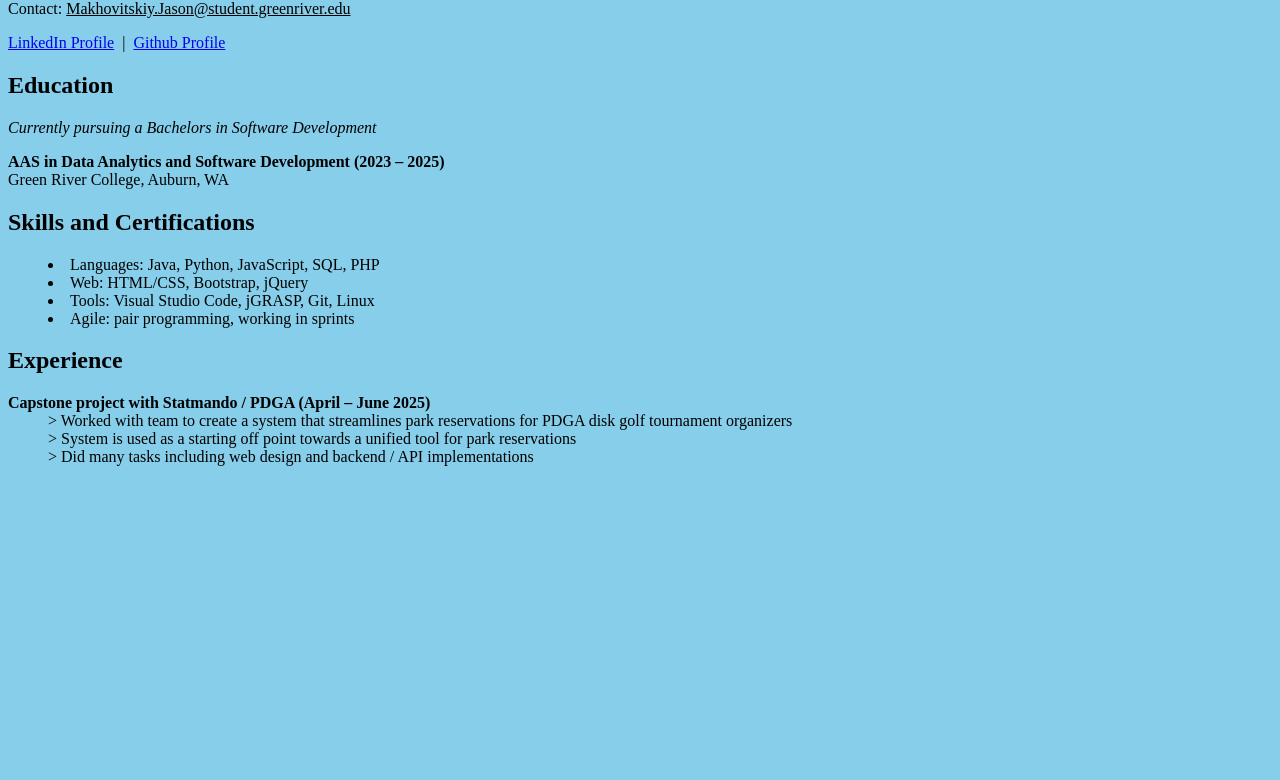
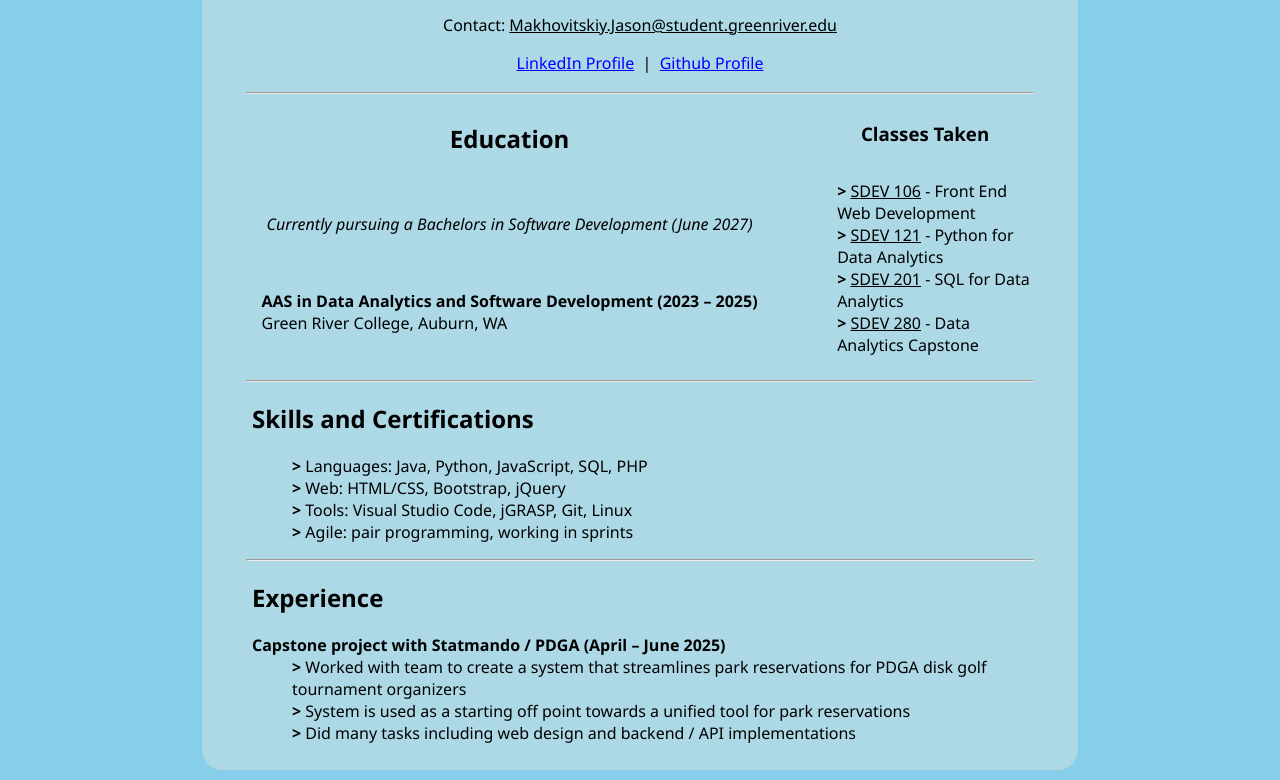
Before and after one commit to jmakho01/porfolio, a plain HTML site: page resume/index.html in a window 1280 px wide. Shown: the part 292-1072 px from the top of the page. Before the commit the page ends 800 px from the top, so only its background shows below. Drawn offline with Linux system fonts and the light colour scheme.

Commit message:
Moved styles.css to seperate folder, added additional CSS

```diff
--- a/resume/index.html
+++ b/resume/index.html
@@ -4,23 +4,45 @@
     <meta charset="UTF-8">
     <meta name="viewport" content="width=device-width, initial-scale=1.0">
     <title>Resume</title>
-    <link rel = "stylesheet" href = "style.css">
+    <link rel = "stylesheet" href = "../styles/style.css">
     <link rel = "icon" href = "../imgs/resume-icon.png">
 </head>
 <body>
+    <main>
+        <header>
             <img src = "../imgs/portrait.jpg" alt = "A photo of the student" width = 200 height = 200>
             <h1>Jason Makhovitskiy</h1>
             <p>Contact: <u>Makhovitskiy.Jason@student.greenriver.edu</u></p>
             <a href = "https://www.linkedin.com/in/jason-makhovitskiy/">LinkedIn Profile</a>
             &nbsp;&#124;&nbsp;
             <a href = "https://github.com/jmakho01">Github Profile</a>
+        </header>
 
+        <hr>
+
+        <section id = "school">
+            <div id = "edu">
                 <h2>Education</h2>
 
-    <p><i>Currently pursuing a Bachelors in Software Development</i></p>
+                <p><i>Currently pursuing a Bachelors in Software Development (June 2027)</i></p>
                 <p><b>AAS in Data Analytics and Software Development (2023 – 2025)</b><br>
                 Green River College, Auburn, WA</p>
+            </div>
 
+            <div id = "class">
+                <h3>Classes Taken</h3>
+                <ul>
+                    <li><u>SDEV 106</u> - Front End Web Development</li>
+                    <li><u>SDEV 121</u> - Python for Data Analytics</li>
+                    <li><u>SDEV 201</u> - SQL for Data Analytics</li>
+                    <li><u>SDEV 280</u> - Data Analytics Capstone</li>
+                </ul>
+            </div>
+        </section>
+
+        <hr>
+
+        <div id = "skills">
             <h2>Skills and Certifications</h2>
             <ul>
                 <li>Languages: Java, Python, JavaScript, SQL, PHP</li>
@@ -28,14 +50,20 @@
                 <li>Tools: Visual Studio Code, jGRASP, Git, Linux</li>
                 <li>Agile: pair programming, working in sprints</li>
             </ul>
+        </div>
 
+        <hr>
+
+        <div id = "exp">
             <h2>Experience</h2>
             <dl>
                 <dt><b>Capstone project with Statmando / PDGA (April – June 2025)</b></dt>
-        <dd>> Worked with team to create a system that streamlines park reservations for PDGA
+                <dd><b>></b> Worked with team to create a system that streamlines park reservations for PDGA
 disk golf tournament organizers</dd>
-        <dd>> System is used as a starting off point towards a unified tool for park reservations</dd>
-        <dd>> Did many tasks including web design and backend / API implementations</dd>
+                <dd><b>></b> System is used as a starting off point towards a unified tool for park reservations</dd>
+                <dd><b>></b> Did many tasks including web design and backend / API implementations</dd>
             </dl>
+        </div>
+    </main>
 </body>
 </html>
--- a/resume/style.css
+++ /dev/null
@@ -1,8 +0,0 @@
-* {
-    background-color: skyblue;
-    list-style-position: inside;
-}
-
-img {
-    border-radius: 20px;
-}
--- /dev/null
+++ b/styles/style.css
@@ -0,0 +1,118 @@
+* {
+    list-style-position: inside;
+    box-sizing: border-box;
+    word-wrap: break-word;
+}
+
+a {
+    color: blue;
+}
+
+a:hover {
+    text-decoration: none;
+}
+
+a:visited {
+    color: darkblue;
+}
+
+h1 {
+    font-size: xx-large;
+}
+
+p {
+    font-size: medium;
+}
+
+img {
+    border-radius: 20px;
+    display: block;
+    margin: auto;
+    width: 200px;
+}
+
+body {
+    background-color: skyblue;
+    font-family: 'Segoe UI', Tahoma, Geneva, Verdana, sans-serif;
+    margin: auto;
+    padding: 10px;
+    width: 70%;
+}
+
+main {
+    background-color: lightblue;
+    border-radius: 20px;
+}
+
+section {
+    display: flex;
+    justify-content: space-evenly;
+}
+
+section div {
+    display: flex;
+    flex-flow: row wrap;
+    justify-content: space-evenly;
+    padding-left: 10px;
+    padding-right: 10px;
+}
+
+#edu {
+    margin-left: 30px;
+}
+
+#class {
+    margin-right: 30px;
+}
+
+#class h3 {
+    margin-left: 15px;
+}
+
+hr {
+    width: 90%;
+}
+
+header {
+    text-align: center;
+    padding: 10px;
+}
+
+#skills, #exp {
+    margin-left: 30px;
+    margin-right: 40px;
+    padding-left: 20px;
+}
+
+#exp {
+    padding-bottom: 10px;
+}
+
+li::marker {
+    color: black;
+    font-weight: bold;
+    content: '> ';
+}
+
+@media screen and (max-width: 720px) {
+  body {
+    width: 100%;
+  }
+
+  div {
+    margin-left: 30px;
+    margin-right: 40px;
+    padding-left: 20px;
+  }
+
+  section {
+    display: block;
+    justify-content: baseline;
+  }
+
+  section div {
+    display: block;
+    flex-flow: row nowrap;
+    justify-content: flex-start;
+  }
+}
```
Lines whose indentation alone changed are shown as unchanged.
